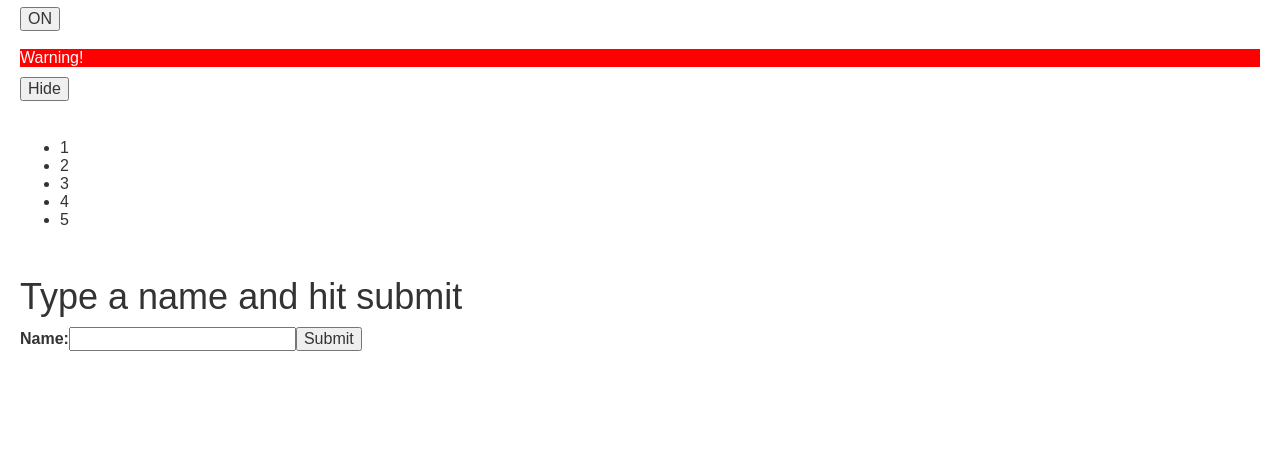
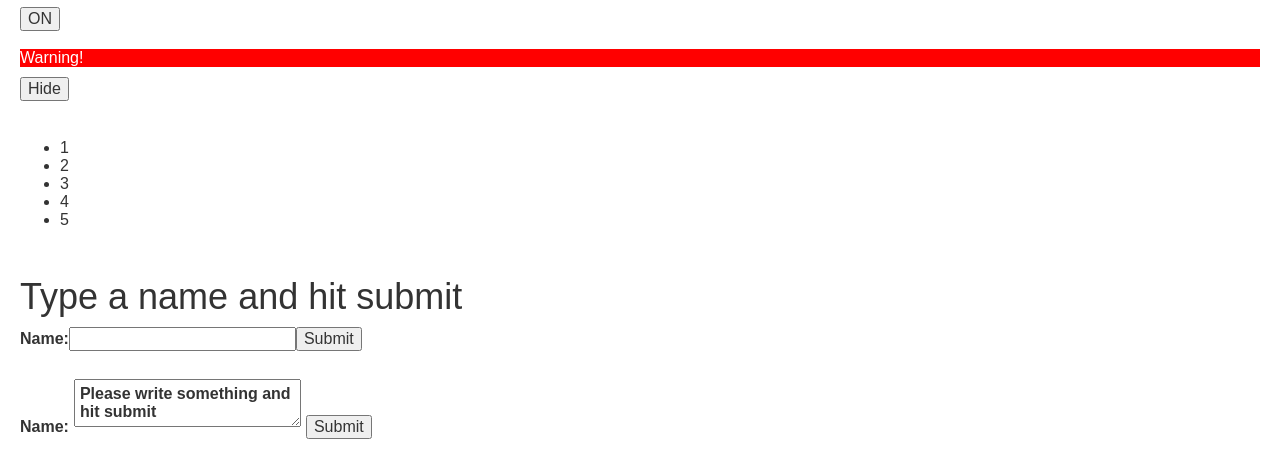
Before and after one commit to bdog72/React_Practice_April, a React app: page / in a window 1280 px wide. Shown: the part 740-1201 px from the top of the page. Before the commit the page ends 1116 px from the top, so only its background shows below. Built offline with nearby package versions, Linux system fonts and the light colour scheme; some packages are replaced by stand-ins of ours.

Commit message:
added another example

```diff
--- a/src/components/App.js
+++ b/src/components/App.js
@@ -5,6 +5,7 @@ import Toggle from './Toggle'
 import Warning from './Warning'
 import Practice from './Practice'
 import NameForm from './NameForm'
+import Essay from './Essay'
 import { Image, Jumbotron } from 'react-bootstrap'
 
 class App extends Component {
@@ -24,6 +25,8 @@ class App extends Component {
       <br />
       <h1>Type a name and hit submit</h1>
       <NameForm />
+      <br />
+      <Essay />
     </div>
   }
 }
--- /dev/null
+++ b/src/components/Essay.js
@@ -0,0 +1,33 @@
+import React, { Component } from 'react'
+
+export default class Essay extends Component {
+  constructor (props) {
+    super(props)
+    this.state = {
+      value: 'Please write something and hit submit'
+    }
+    this.handleChange = this.handleChange.bind(this)
+    this.handleSubmit = this.handleSubmit.bind(this)
+  }
+
+  handleChange (event) {
+    this.setState({value: event.target.value})
+  }
+
+  handleSubmit (event) {
+    alert('An essay was submitted: ' + this.state.value)
+    event.preventDefault()
+  }
+
+  render () {
+    return <div>
+      <form onSubmit={this.handleSubmit}>
+        <label>
+        Name:
+        <textarea value={this.state.value} onChange={this.handleChange} />
+        </label>
+        <input type='submit' value='Submit' />
+      </form>
+    </div>
+  }
+}
--- a/src/styles/screen.scss
+++ b/src/styles/screen.scss
@@ -23,3 +23,8 @@ body {
 .list1 {
   margin-top: 20px;
 }
+
+textarea {
+  padding: 5px;
+  margin: 5px;
+}
```
Also changed, not shown: src/components1/App.js (deleted, +0 -26 lines).
